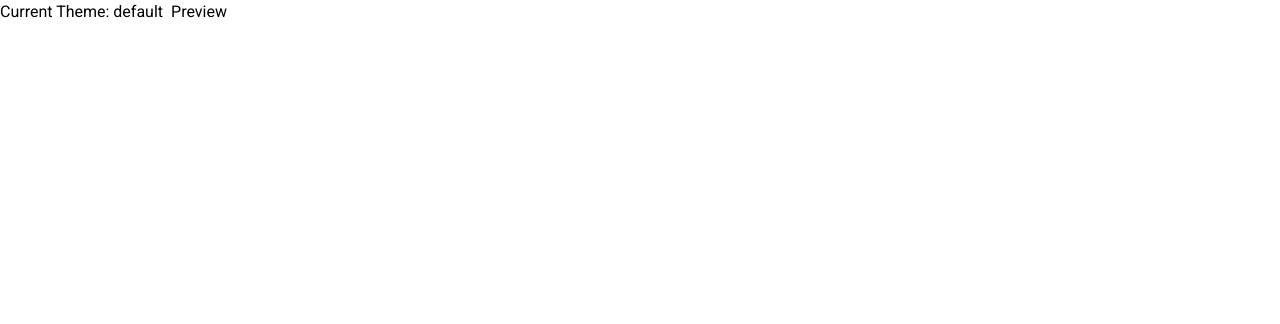
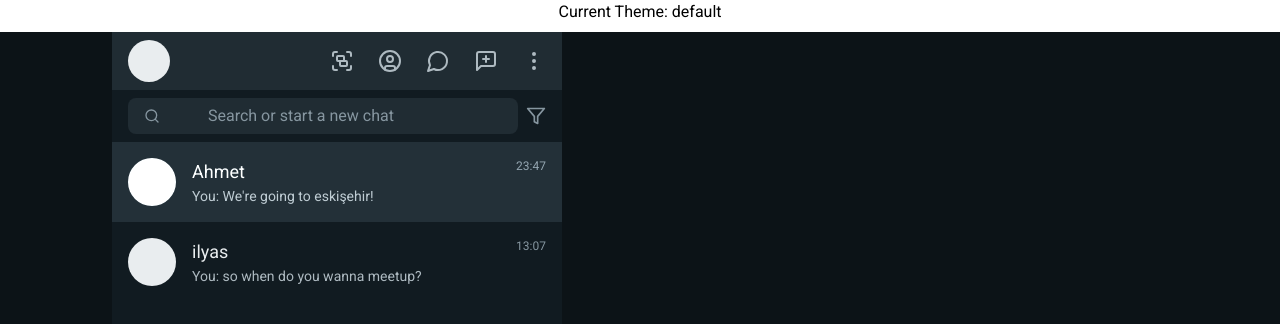
Before and after one commit to aziznal/custom-themes-nextjs, a Next.js app: page / in a window 1280 px wide. Shown: the top 324 px of the page. Built offline with nearby package versions, Linux system fonts and the light colour scheme.

Commit message:
add sidebar with chat items

```diff
--- a/app/page.tsx
+++ b/app/page.tsx
@@ -3,16 +3,10 @@ import ThemeSwitcher from "@/components/ThemeSwitcher";
 
 export default function Home() {
   return (
-    <div className="flex flex-col lg:flex-row gap-2">
-      {/* Theme Switcher  */}
-      <div>
-        <ThemeSwitcher />
-      </div>
+    <div className="flex flex-col items-center justify-center w-full gap-2">
+      <ThemeSwitcher />
 
-      {/* Theme Preview  */}
-      <div>
-        <ThemePreview />
-      </div>
+      <ThemePreview />
     </div>
   );
 }
--- a/components/ThemePreview.tsx
+++ b/components/ThemePreview.tsx
@@ -1,9 +1,64 @@
 "use client";
+
+import { cn } from "@/lib/utils";
+import {
+  Group,
+  CircleUser,
+  MessageCircle,
+  MessageSquarePlus,
+  MoreVertical,
+  Filter,
+  Search,
+  Pin,
+} from "lucide-react";
 
 const ThemePreview = () => {
   return (
-    <div className="">
-      <div>Preview</div>
+    <div className="flex bg-background h-[800px] text-text w-full px-28">
+      {/* Left Sidebar  */}
+      <div className="flex flex-col w-[450px] bg-secondary-dark">
+        {/* Top Header */}
+        <div className="flex justify-between bg-secondary-light py-2 px-4 items-center">
+          <div className="w-[42px] h-[42px] bg-text rounded-full"></div>
+
+          <div className="flex gap-6 text-text-dark [&>*]:cursor-pointer">
+            <Group className="hover:text-text-darker" />
+            <CircleUser className="hover:text-text-darker" />
+            <MessageCircle className="hover:text-text-darker" />
+            <MessageSquarePlus className="hover:text-text-darker" />
+            <MoreVertical className="hover:text-text-darker" />
+          </div>
+        </div>
+
+        {/* Search bar  */}
+        <div className="my-2 text-text-darker flex px-4 gap-2 items-center">
+          <div className="flex gap-12 items-center bg-secondary-light rounded-lg py-1.5 flex-1 px-4">
+            <Search size={16} />
+            <span>Search or start a new chat</span>
+          </div>
+
+          <Filter size={20} />
+        </div>
+
+        {/* Chat List */}
+        <div className="flex flex-col">
+          <ChatItem
+            title="Ahmet"
+            imageUrl=""
+            lastMessage="You: We're going to eskişehir!"
+            lastMessageDate="23:47"
+            highlighted={true}
+          />
+
+          <ChatItem
+            title="ilyas"
+            imageUrl=""
+            lastMessage="You: so when do you wanna meetup?"
+            lastMessageDate="13:07"
+            highlighted={false}
+          />
+        </div>
+      </div>
     </div>
   );
 };
@@ -11,3 +66,43 @@ const ThemePreview = () => {
 ThemePreview.displayName = "ThemePreviewChat";
 
 export default ThemePreview;
+
+type ChatItemProps = {
+  imageUrl: string;
+  title: string;
+  lastMessage: string;
+  lastMessageDate: string;
+  highlighted: boolean;
+};
+
+const ChatItem = ({
+  title,
+  imageUrl,
+  lastMessage,
+  lastMessageDate,
+  highlighted,
+}: ChatItemProps) => {
+  return (
+    <div
+      className={cn(
+        "flex p-4 hover:bg-secondary-light hover:brightness-110 transition-all duration-75 cursor-pointer w-full gap-4",
+        highlighted && "brightness-110 bg-secondary-light"
+      )}
+    >
+      <div className="w-[48px] h-[48px] bg-text rounded-full shrink-0"></div>
+
+      <div className="flex justify-between w-full">
+        <div className="flex flex-col">
+          <span className="text-lg">{title}</span>
+          <span className="text-sm text-text-dark">{lastMessage}</span>
+        </div>
+
+        <div className="flex flex-col text-xs gap-2 text-text-darker items-end">
+          <span>{lastMessageDate}</span>
+        </div>
+      </div>
+    </div>
+  );
+};
+
+ChatItem.displayName = "ChatItem";
```
